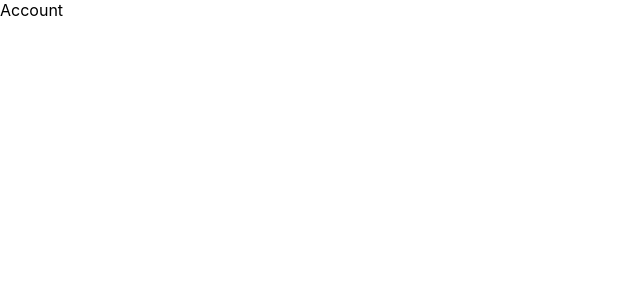
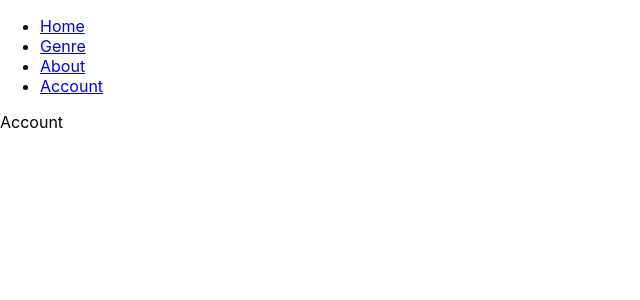
Before and after one commit to muhdlubega/ctrlc-ctrlv-hackathon, a React (Create React App) app: page /account in a window 1280 px wide. Shown: the top 300 px of the page, without its empty margins (0-640 px from the left). Built offline with nearby package versions, Linux system fonts and the light colour scheme.

Commit message:
Prem's updates

```diff
--- a/src/App.tsx
+++ b/src/App.tsx
@@ -1,5 +1,7 @@
 import { lazy, Suspense } from 'react';
 import { BrowserRouter, Route, Routes } from 'react-router-dom';
+import { Layout } from './Components/Layout/Layout';
+import AppWrapper from './Components/AppWrapper/AppWrapper';
 
 const LazyHomePage = lazy(() => import("./Components/Pages/HomePage/HomePage"));
 const LazyDetails = lazy(() => import("./Components/Pages/Details/Details"));
@@ -11,6 +13,8 @@ const LazyAccount = lazy(() => import("./Components/Pages/Account/Account"));
 function App() {
   return (
     <BrowserRouter>
+    <AppWrapper>
+    <Layout>
       <Routes>
         <Route path="/" element={<Suspense fallback={<div>Loading....</div>}><LazyHomePage /></Suspense>}></Route>
         <Route path="/details/:id" element={<Suspense fallback={<div>Loading....</div>}><LazyDetails /></Suspense>}></Route>
@@ -19,6 +23,8 @@ function App() {
         <Route path="/genres/:id" element={<Suspense fallback={<div>Loading....</div>}><LazyGenreGames /></Suspense>}></Route>
         <Route path="/account" element={<Suspense fallback={<div>Loading....</div>}><LazyAccount /></Suspense>}></Route>
       </Routes>
+      </Layout>
+      </AppWrapper>
     </BrowserRouter>
   );
 }
--- /dev/null
+++ b/src/Components/AppWrapper/AppWrapper.tsx
@@ -0,0 +1,9 @@
+const AppWrapper = ({ children }) => {
+    return (
+        <div className="app-wrapper">
+            {children}
+        </div>
+    )
+}
+
+export default AppWrapper;
--- /dev/null
+++ b/src/Components/Layout/Layout.tsx
@@ -0,0 +1,13 @@
+import React from 'react'
+import Navbar from '../Navbar/Navbar'
+
+export const Layout = ({children}) => {
+  return (
+    <div className="layout">
+            <Navbar />
+            {children}
+        </div>
+  )
+}
+
+export default Layout;
--- a/src/Components/Navbar/Navbar.tsx
+++ b/src/Components/Navbar/Navbar.tsx
@@ -1,8 +1,16 @@
 import React from 'react'
+import { Link } from "react-router-dom";
 
 const Navbar = () => {
   return (
-    <div>Navbar</div>
+    <div className='nav'>
+    <ul>
+        <li><Link to='/' >Home</Link></li>
+        <li><Link to='/genre'>Genre</Link></li>
+        <li><Link to='/about'>About</Link></li>
+        <li><Link to='/account'>Account</Link></li>
+    </ul>
+</div>
   )
 }
 
--- a/src/Components/Styles/main.scss
+++ b/src/Components/Styles/main.scss
@@ -1,5 +1,3 @@
-
-
 .game-image{
     display:inline-block;
     height: 125px;
@@ -36,3 +34,13 @@
   @media (min-width: 2800px) {
     .content { grid-template-columns: repeat(8, 1fr); }
   }
+.nav {
+    ul {
+        list-style: none;
+        padding: 0;
+        margin: 0;
+        li {
+            font-size: 1.8rem;
+        }
+    }
+}
```
